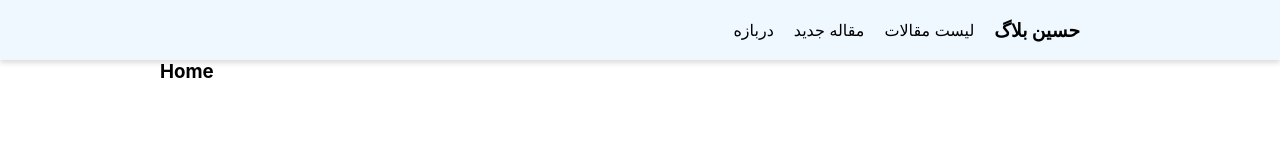
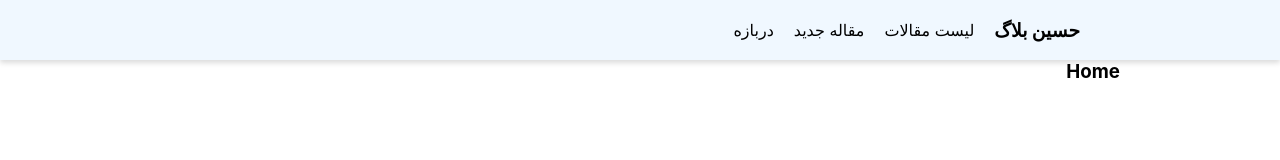
Before and after one commit to hoseinsamadi/web-test, a React (Create React App) app: page / in a window 1280 px wide. Shown: the top 160 px of the page. Built offline with nearby package versions, Linux system fonts and the light colour scheme.

Commit message:
dars 17-end

```diff
--- a/src/pages/home/Home.jsx
+++ b/src/pages/home/Home.jsx
@@ -5,7 +5,7 @@ function Home(){
         <div>
             <Navbar title = "حسین بلاگ"/>
              <div className="container">
-                <h3>Home</h3>
+                <h3 style={{textAlign:"right"}}>Home</h3>
              </div>
         </div>
     );
```
